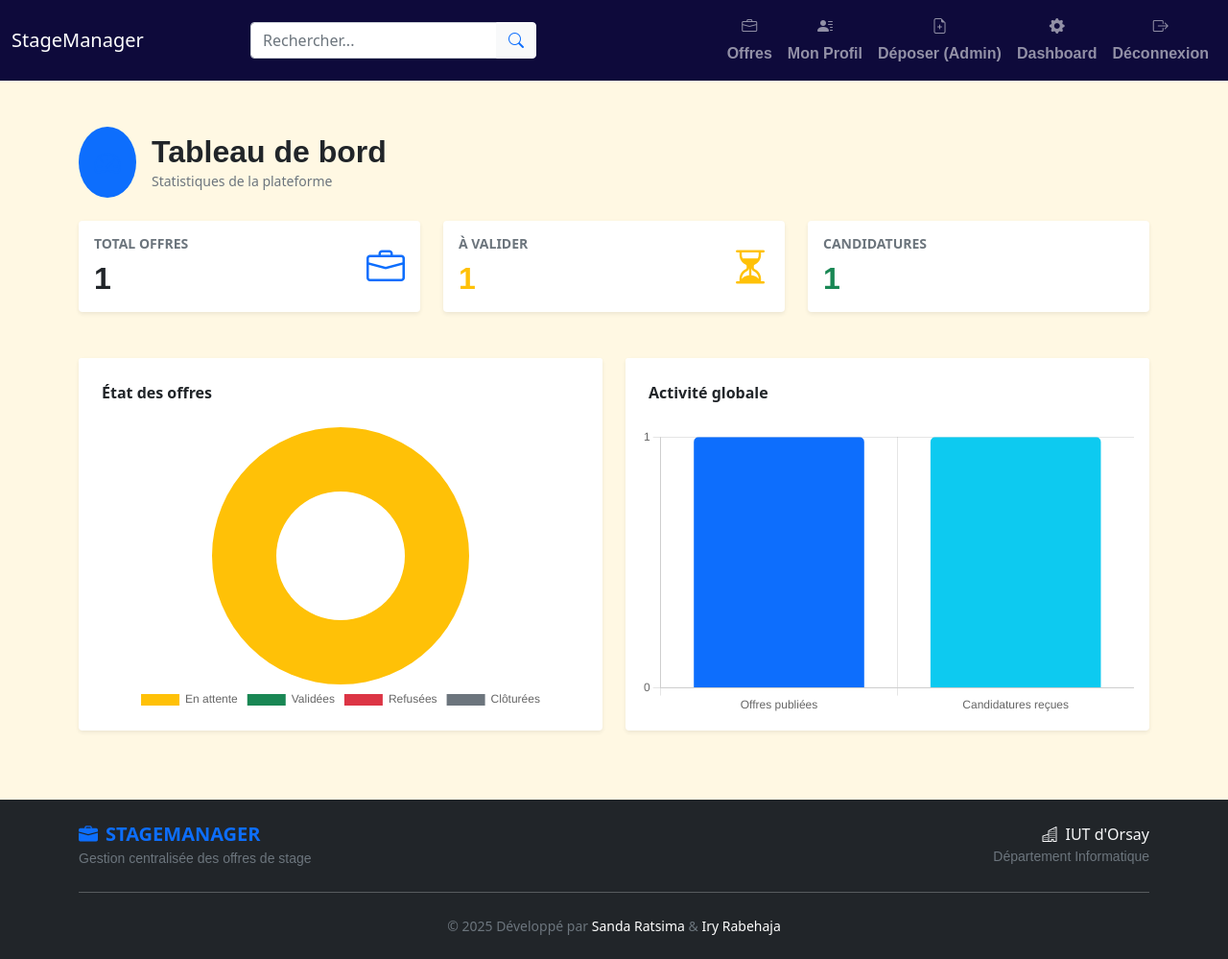
After one commit to Iry77/stagemanager, a Django app: page /dashboard/ in a window 1280 px wide. The commit adds this page. Shown: the whole page at 96% size. Run offline with Django 5.2, Linux system fonts and the light colour scheme; a user stored in the database is signed in; tables that the repository leaves empty hold one stand-in row (values such as "Sample post"); some libraries are stand-ins or nearby versions; some web fonts are replaced.

Commit message:
Fin Dashboard

```diff
--- a/stagemanager/applicompte/templates/applicompte/menu.html
+++ b/stagemanager/applicompte/templates/applicompte/menu.html
@@ -52,9 +52,9 @@
                 </a>
             </li>
             <li class="nav-item">
-                <a href="/admin/" class="nav-link d-flex flex-column align-items-center gap-1">
+                <a href="/dashboard/" class="nav-link d-flex flex-column align-items-center gap-1">
                     <i class="bi bi-gear-fill fs-6"></i>
-                    <span>Admin</span>
+                    <span>Dashboard</span>
                 </a>
             </li>
             {% endif %}
--- /dev/null
+++ b/stagemanager/applistagemanager/templates/applistagemanager/dashboard.html
@@ -0,0 +1,152 @@
+{% extends 'applistagemanager/base.html' %}
+
+{% block title %}
+Dashboard Admin - StageManager
+{% endblock %}
+
+{% block main %}
+<script src="https://cdn.jsdelivr.net/npm/chart.js"></script>
+
+<div class="container pt-5 pb-5">
+
+    <div class="d-flex align-items-center mb-4">
+        <div class="bg-primary bg-opacity-10 p-3 rounded-circle me-3 text-primary">
+            <i class="bi bi-speedometer2 fs-3"></i>
+        </div>
+        <div>
+            <h2 class="mb-0 fw-bold title">Tableau de bord</h2>
+            <p class="text-muted mb-0 small">Statistiques de la plateforme</p>
+        </div>
+    </div>
+
+    <div class="row g-4 mb-5">
+        <div class="col-md-4">
+            <div class="card border-0 shadow-sm p-3">
+                <div class="d-flex justify-content-between align-items-center">
+                    <div>
+                        <h6 class="text-muted text-uppercase small fw-bold">Total Offres</h6>
+                        <h2 class="mb-0 fw-bold">{{ total_offres }}</h2>
+                    </div>
+                    <i class="bi bi-briefcase fs-1 text-primary opacity-25"></i>
+                </div>
+            </div>
+        </div>
+        <div class="col-md-4">
+            <div class="card border-0 shadow-sm p-3">
+                <div class="d-flex justify-content-between align-items-center">
+                    <div>
+                        <h6 class="text-muted text-uppercase small fw-bold">À Valider</h6>
+                        <h2 class="mb-0 fw-bold text-warning">{{ offres_attentes }}</h2>
+                    </div>
+                    <i class="bi bi-hourglass-split fs-1 text-warning opacity-25"></i>
+                </div>
+            </div>
+        </div>
+        <div class="col-md-4">
+            <div class="card border-0 shadow-sm p-3">
+                <div class="d-flex justify-content-between align-items-center">
+                    <div>
+                        <h6 class="text-muted text-uppercase small fw-bold">Candidatures</h6>
+                        <h2 class="mb-0 fw-bold text-success">{{ total_candidatures }}</h2>
+                    </div>
+                    <i class="bi bi-send fs-1 text-success opacity-25"></i>
+                </div>
+            </div>
+        </div>
+    </div>
+
+    <div class="row g-4">
+
+        <div class="col-md-6">
+            <div class="card border-0 shadow-sm h-100">
+                <div class="card-header bg-white fw-bold border-0 pt-4 px-4">
+                    État des offres
+                </div>
+                <div class="card-body">
+                    <canvas id="statusChart"></canvas>
+                </div>
+            </div>
+        </div>
+
+        <div class="col-md-6">
+            <div class="card border-0 shadow-sm h-100">
+                <div class="card-header bg-white fw-bold border-0 pt-4 px-4">
+                    Activité globale
+                </div>
+                <div class="card-body d-flex align-items-center">
+                    <canvas id="activityChart"></canvas>
+                </div>
+            </div>
+        </div>
+
+    </div>
+</div>
+
+<script>
+    document.addEventListener('DOMContentLoaded', function() {
+
+        // 1. On récupère les données proprement (entre guillemets pour éviter les erreurs JS)
+        // Le |default:'0' assure qu'on a toujours un chiffre, même si la base est vide
+        const statsOffres = [
+            Number("{{ offres_attentes }}"),
+            Number("{{ offres_validees }}"),
+            Number("{{ offres_refusees }}"),
+            Number("{{ offres_cloturees }}")
+        ];
+
+        const totalOffres = Number("{{ total_offres }}");
+        const totalCandidatures = Number("{{ total_candidatures }}");
+
+        // 2. Graphique Camembert (Doughnut)
+        const ctxStatus = document.getElementById('statusChart');
+        if (ctxStatus) {
+            if (totalOffres === 0) {
+                ctxStatus.parentNode.innerHTML = '<div class="text-center text-muted py-5"><i class="bi bi-inbox fs-1 d-block mb-2"></i>Aucune offre à analyser</div>';
+            } else {
+                new Chart(ctxStatus.getContext('2d'), {
+                    type: 'doughnut',
+                    data: {
+                        labels: ['En attente', 'Validées', 'Refusées', 'Clôturées'],
+                        datasets: [{
+                            data: statsOffres,
+                            backgroundColor: ['#ffc107', '#198754', '#dc3545', '#6c757d'],
+                            borderWidth: 0,
+                            hoverOffset: 4
+                        }]
+                    },
+                    options: {
+                        responsive: true,
+                        maintainAspectRatio: false, // Permet au graphique de bien remplir la carte
+                        plugins: {
+                            legend: { position: 'bottom' }
+                        }
+                    }
+                });
+            }
+        }
+
+        // 3. Graphique Barres (Activity)
+        const ctxActivity = document.getElementById('activityChart');
+        if (ctxActivity) {
+            new Chart(ctxActivity.getContext('2d'), {
+                type: 'bar',
+                data: {
+                    labels: ['Offres publiées', 'Candidatures reçues'],
+                    datasets: [{
+                        label: 'Nombres',
+                        data: [totalOffres, totalCandidatures],
+                        backgroundColor: ['#0d6efd', '#0dcaf0'],
+                        borderRadius: 5
+                    }]
+                },
+                options: {
+                    responsive: true,
+                    maintainAspectRatio: false,
+                    scales: { y: { beginAtZero: true, ticks: { precision: 0 } } }, // precision:0 pour éviter les décimales (ex: 0.5 offre)
+                    plugins: { legend: { display: false } }
+                }
+            });
+        }
+    });
+</script>
+{% endblock %}
--- a/stagemanager/applistagemanager/views.py
+++ b/stagemanager/applistagemanager/views.py
@@ -12,7 +12,6 @@ def Accueil (request):
         )
     else :
         return redirect('/offres/')
-
 
 def Offres (request):
     if not request.user.is_authenticated :
@@ -60,6 +59,19 @@ def valider (request, id) :
     if request.user.is_staff :
         offre = OffreStage.objects.get(id_offre = id)
         offre.etat = 'validee'
+        offre.save()
+        return render(
+            request,
+            'applistagemanager/traitementValidationOffre.html',
+            {'offre' : offre}
+        )
+    else :
+        return render('/offres/')
+
+def refuser (request, id) :
+    if request.user.is_staff :
+        offre = OffreStage.objects.get(id_offre = id)
+        offre.etat = 'refusee'
         offre.save()
         return render(
             request,
@@ -127,6 +139,7 @@ def traitementFormulaireModificationOffre(request, id) :
         )
     else :
         return redirect('/offres/')
+
 def supprimerOffre(request, id):
     offre = OffreStage.objects.get(id_offre = id)
     offre.delete()
@@ -167,3 +180,30 @@ def candidater(request, id) :
         request,
         'applistagemanager/traitementCandidature.html',
     )
+
+def dashboard(request) :
+    if request.user.is_superuser :
+        total_offres = OffreStage.objects.count()
+        offres_attentes = OffreStage.objects.filter(etat = 'attente').count()
+        offres_validees = OffreStage.objects.filter(etat = 'validee').count()
+        offres_refusees = OffreStage.objects.filter(etat = 'refusee').count()
+        offres_cloturees = OffreStage.objects.filter(etat = 'cloturee').count()
+
+        total_candidatures = Candidature.objects.count()
+
+        context = {
+            'total_offres' : total_offres,
+            'offres_attentes' : offres_attentes,
+            'offres_validees' : offres_validees,
+            'offres_refusees' : offres_refusees,
+            'offres_cloturees' : offres_cloturees,
+            'total_candidatures' : total_candidatures,
+        }
+
+        return render (
+            request,
+            'applistagemanager/dashboard.html',
+            context,
+        )
+    else :
+        return redirect('/offres/')
--- a/stagemanager/stagemanager/urls.py
+++ b/stagemanager/stagemanager/urls.py
@@ -24,7 +24,8 @@ from django.conf.urls.static import static
 urlpatterns = [
     path('admin/', admin.site.urls),
     path('', include('applistagemanager.urls')),
-    path('', include('applicompte.urls'))
+    path('', include('applicompte.urls')),
+    path('dashboard/', views.dashboard),
 ]
 
 
```
Also changed, not shown: stagemanager/applistagemanager/templates/applistagemanager/traitementFormulaireCreationOffre.html (+150 -33 lines), stagemanager/applicompte/views.py (line endings or trailing spaces).
